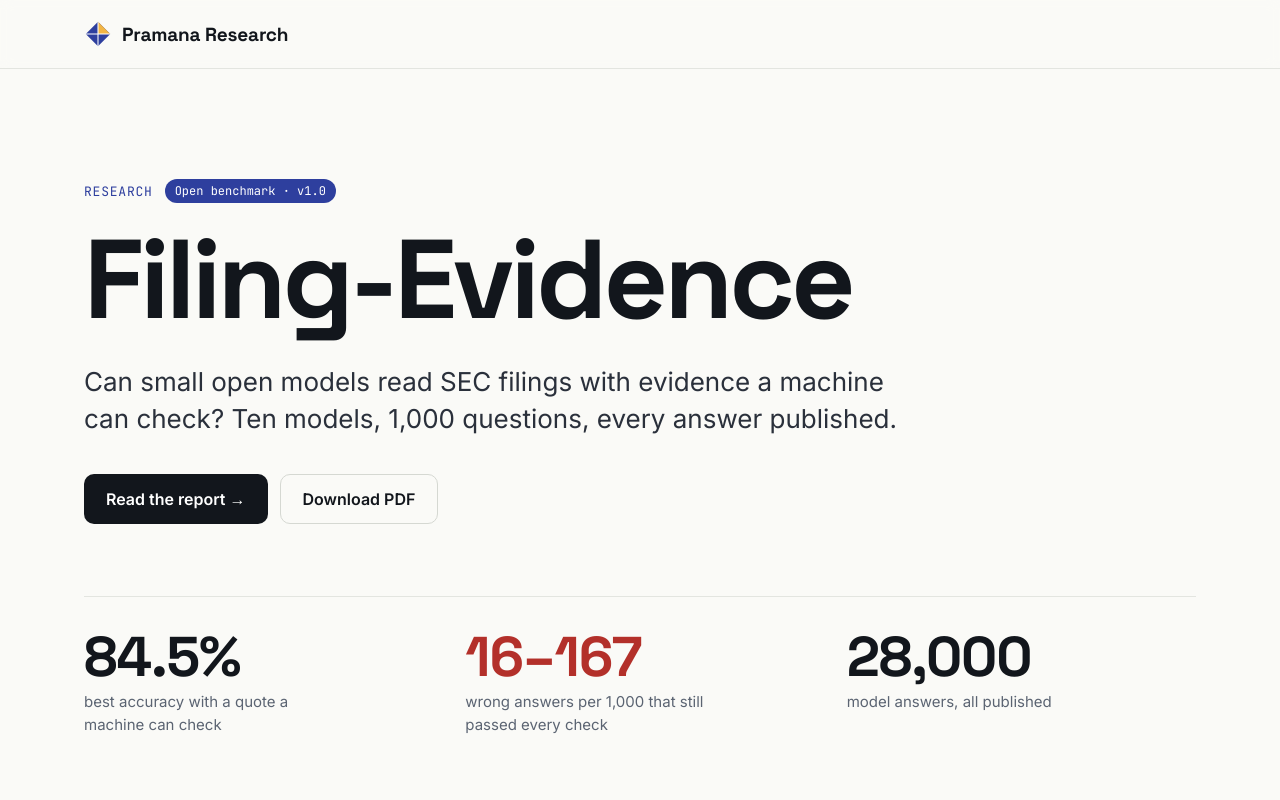
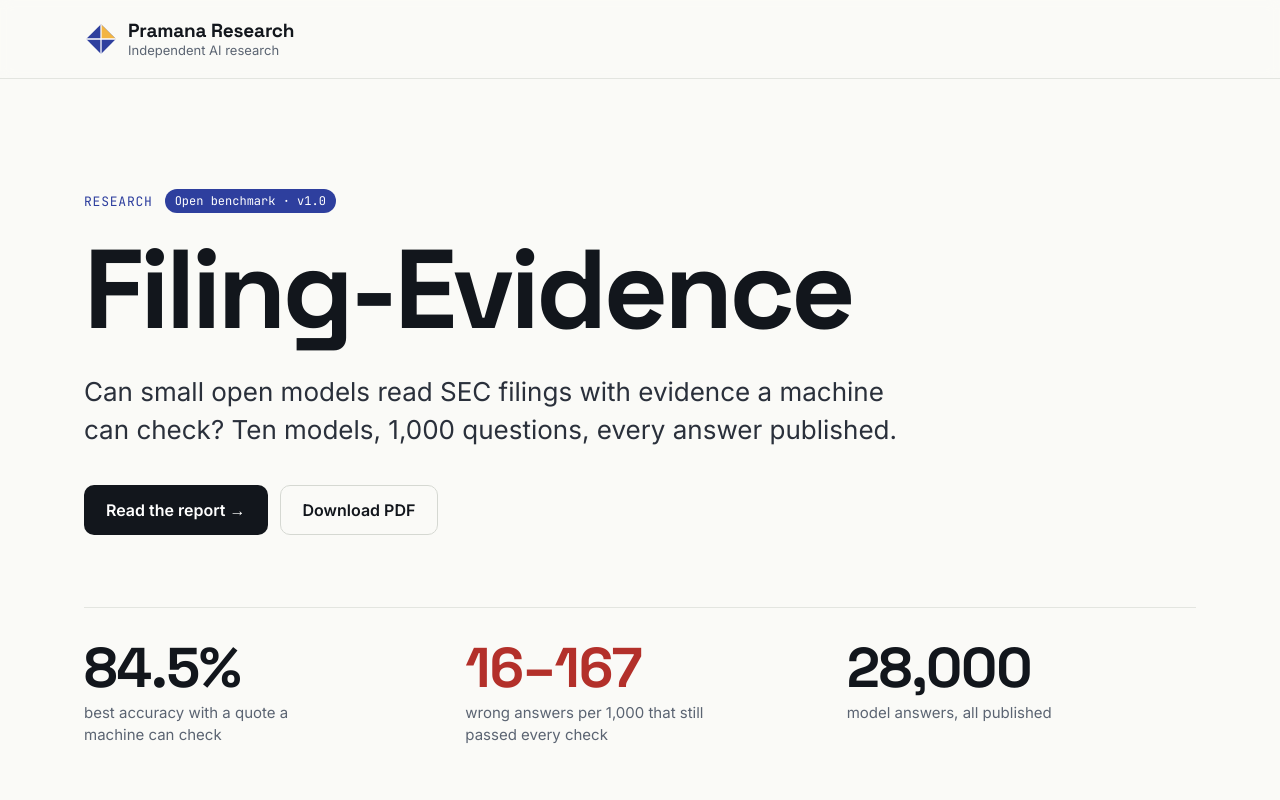
Before and after one commit to pramana-research/pramana-research-landing, a plain HTML site: page index.html in a window 1280 px wide. Shown: the top 800 px of the page. Drawn offline with Linux system fonts and the light colour scheme.

Commit message:
Home: 'Independent AI research' under the logo

```diff
--- a/index.html
+++ b/index.html
@@ -37,8 +37,8 @@ html{scroll-behavior:smooth}
 <header style="position: relative; z-index: 1; border-bottom: 1px solid #E3E5E0; background: rgba(250, 250, 247, 0.82); backdrop-filter: blur(6px)">
 <div style="max-width: 1160px; margin: 0 auto; padding: 20px 24px; display: flex; flex-wrap: wrap; align-items: center; justify-content: space-between; gap: 16px">
 <a href="#top" style="display: flex; align-items: center; gap: 10px; text-decoration: none; color: #12161C">
-<svg width="28" height="28" viewBox="0 0 48 48" aria-hidden="true"><path d="M24 3 L45 24 L24 45 L3 24 Z" fill="#2E3F9E"/><path d="M24 3 L45 24 L24 24 Z" fill="#F2B544"/><path d="M3 24 H45 M24 3 V45" stroke="#FFFFFF" stroke-width="1.8"/></svg>
-<span style="font-family: 'Space Grotesk', Inter, sans-serif; font-weight: 700; font-size: 19px; letter-spacing: -0.01em">Pramana Research</span>
+<svg width="34" height="34" viewBox="0 0 48 48" aria-hidden="true"><path d="M24 3 L45 24 L24 45 L3 24 Z" fill="#2E3F9E"/><path d="M24 3 L45 24 L24 24 Z" fill="#F2B544"/><path d="M3 24 H45 M24 3 V45" stroke="#FFFFFF" stroke-width="1.8"/></svg>
+<span style="display: flex; flex-direction: column; gap: 1px"><span style="font-family: 'Space Grotesk', Inter, sans-serif; font-weight: 700; font-size: 19px; line-height: 1.15; letter-spacing: -0.01em">Pramana Research</span><span style="font-size: 13px; line-height: 1.2; color: #5B6472">Independent AI research</span></span>
 </a>
 </div>
 </header>
```
